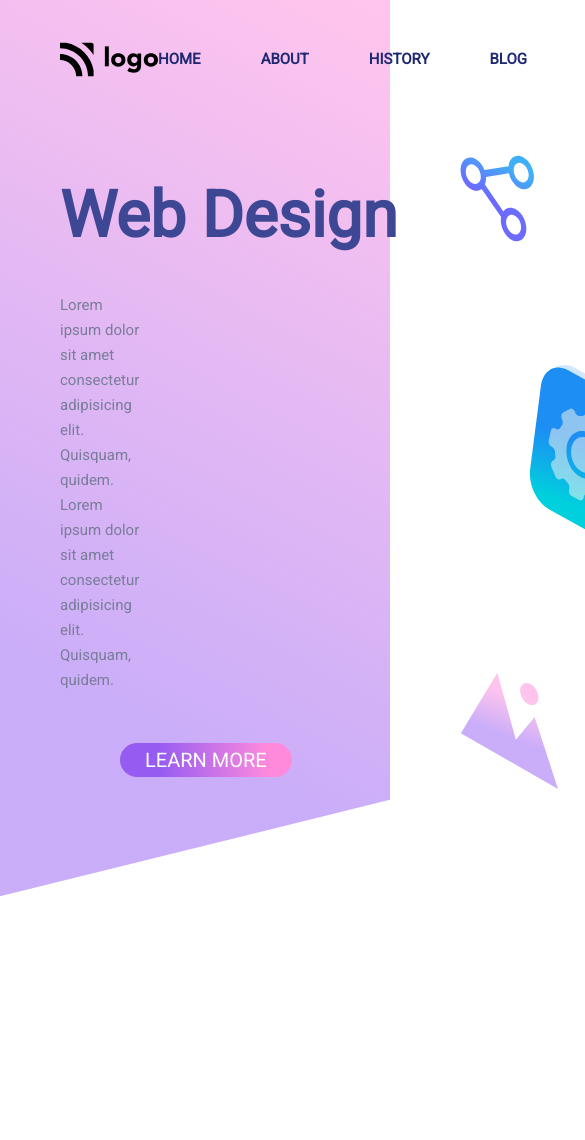
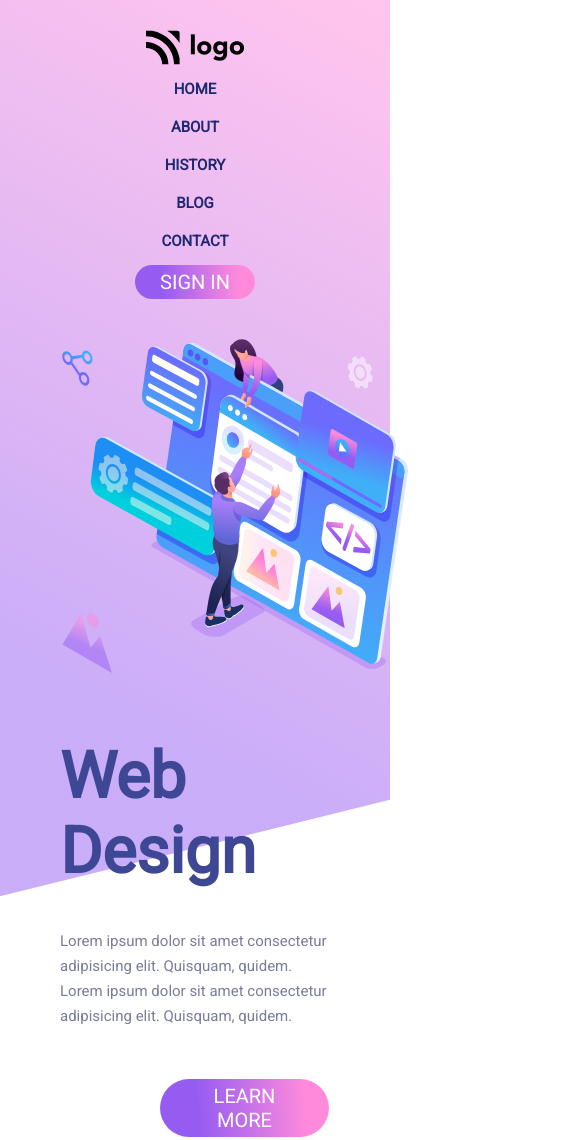
Before and after one commit to SeethalKS/live-class-project-8, a website: page index.html in a window 390 px wide. Shown: the top 1140 px of the page, 585 px wide, since content can reach past the window. Before the commit the page ends 932 px from the top, so only its background shows below. Drawn offline with Linux system fonts and the light colour scheme.

Commit message:
edited css using media query

```diff
--- a/css/index.css
+++ b/css/index.css
@@ -60,7 +60,7 @@ margin: 10px auto;
   .intro-section{
 
     display: flex;
-
+    flex-direction: row;
     padding: 20px 60px 20px 60px;
   }
   .left-section{
@@ -124,3 +124,40 @@ margin: 10px auto;
     margin-left:60px;
     position: absolute;
   }
+  @media (max-width: 720px){
+    #navSection{
+      flex-direction: column;
+      gap: 15px;
+    }
+    .nav-items{
+        color: #3E4794;
+        flex-direction: column;
+        gap: 20px;
+    }
+    .left-section{
+      align-items: center;
+      margin-top: 400px;
+      margin-right:1px ;
+    }
+    .h4text{
+      margin-right:1px ;
+    }
+    .learn-more-btn{
+     margin-left:100px;
+    }
+    .imgs-div{
+      margin-left:2px;
+    }
+    .vector-img{
+      margin-top:200px;
+      height: 60px;
+    }
+    .vector-dot{
+      margin-top:190px;
+      height: 15px;
+      margin-left:-35px ;
+    }
+    .intro-img{
+      height:330px;
+    }
+  }
```
